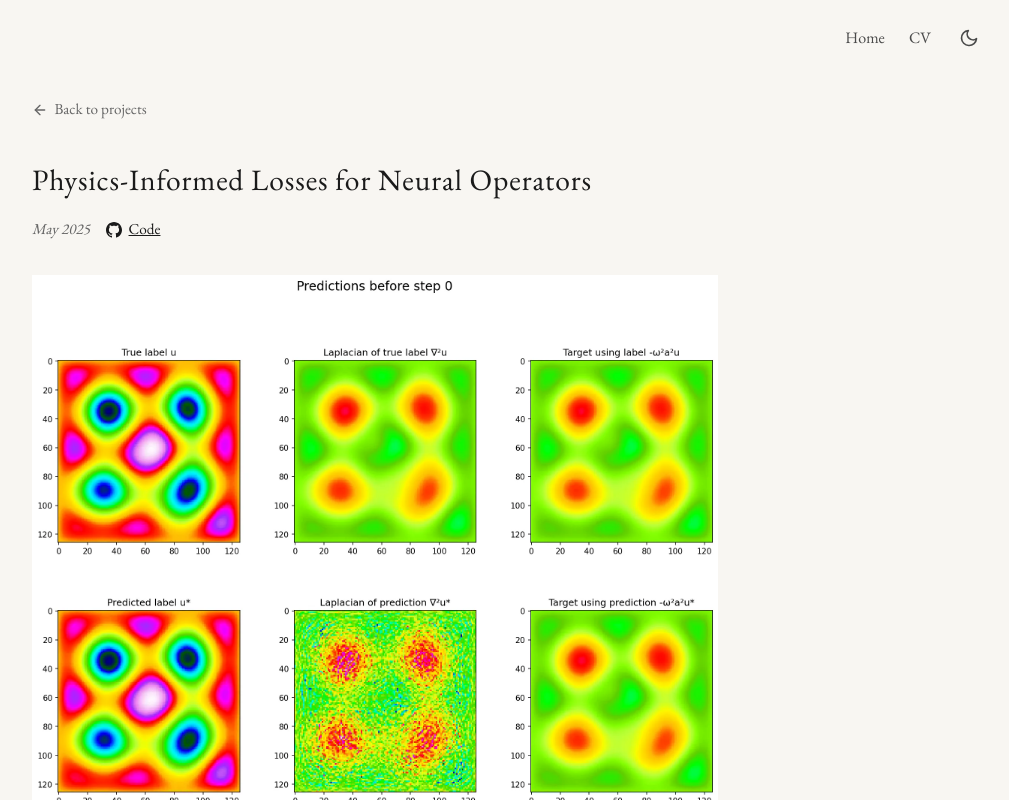
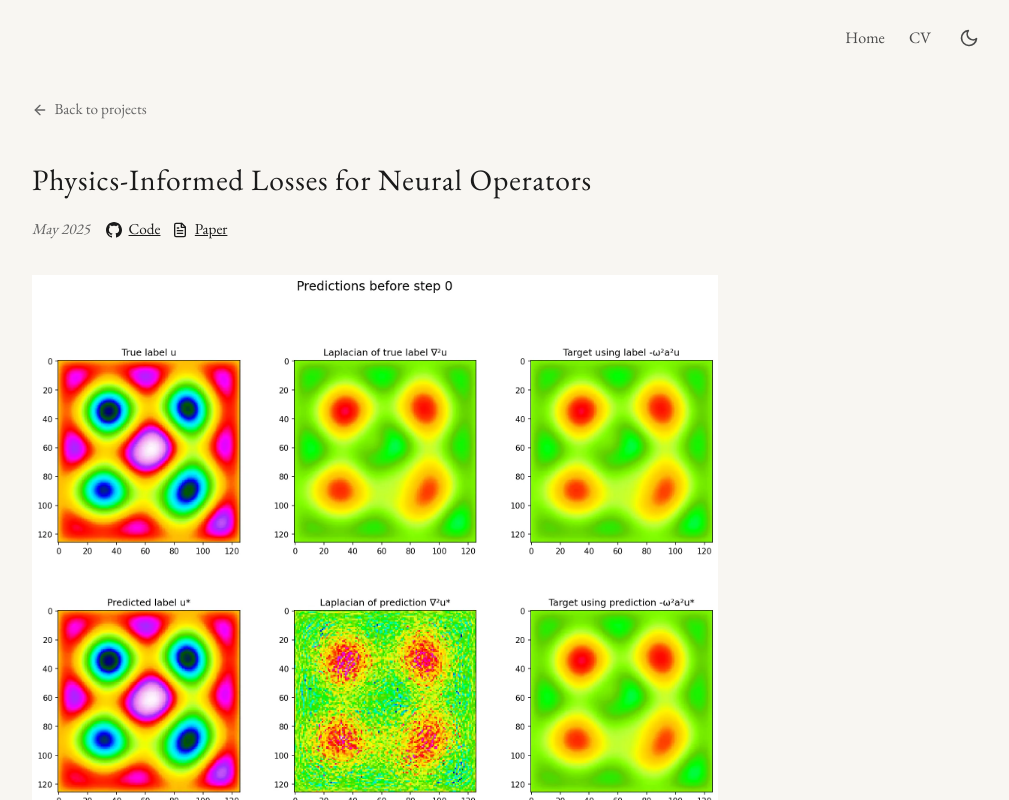
Before and after one commit to lukass16/lukass16.github.io, a Next.js app: page /project/pino in a window 1280 px wide. Shown: the top 800 px of the page, without its empty margins (265-1274 px from the left). Built offline with nearby package versions, Linux system fonts and the light colour scheme.

Commit message:
Add RAG Source Attribution Project

```diff
--- a/app/project/[slug]/page.tsx
+++ b/app/project/[slug]/page.tsx
@@ -3,7 +3,7 @@ import Image from "next/image";
 import Link from "next/link";
 import { Metadata } from "next";
 import { projects, getProjectBySlug } from "@/data/projects";
-import { ArrowLeftIcon, GitHubIcon } from "@/components/Icons";
+import { ArrowLeftIcon, getIconByName } from "@/components/Icons";
 import MarkdownContent from "@/components/MarkdownContent";
 
 interface ProjectPageProps {
@@ -62,7 +62,9 @@ export default async function ProjectPage({ params }: ProjectPageProps) {
         <div className="project-meta">
           <span className="project-date">{formatDate(project.date)}</span>
           <div className="project-links">
-            {project.links.map((link) => (
+            {project.links.map((link) => {
+              const Icon = getIconByName(link.icon);
+              return (
                 <a
                   key={link.name}
                   href={link.url}
@@ -70,10 +72,11 @@ export default async function ProjectPage({ params }: ProjectPageProps) {
                   rel="noopener noreferrer"
                   className="project-link"
                 >
-                <GitHubIcon size={16} />
+                  <Icon size={16} />
                   {link.name}
                 </a>
-            ))}
+              );
+            })}
           </div>
         </div>
       </header>
--- a/src/components/Icons.tsx
+++ b/src/components/Icons.tsx
@@ -115,6 +115,29 @@ export function ArrowLeftIcon({ className, size = 20 }: IconProps) {
   );
 }
 
+export function DocumentIcon({ className, size = 20 }: IconProps) {
+  return (
+    <svg
+      xmlns="http://www.w3.org/2000/svg"
+      width={size}
+      height={size}
+      viewBox="0 0 24 24"
+      fill="none"
+      stroke="currentColor"
+      strokeWidth="2"
+      strokeLinecap="round"
+      strokeLinejoin="round"
+      className={className}
+    >
+      <path d="M14.5 2H6a2 2 0 0 0-2 2v16a2 2 0 0 0 2 2h12a2 2 0 0 0 2-2V7.5L14.5 2z" />
+      <polyline points="14 2 14 8 20 8" />
+      <line x1="16" x2="8" y1="13" y2="13" />
+      <line x1="16" x2="8" y1="17" y2="17" />
+      <line x1="10" x2="8" y1="9" y2="9" />
+    </svg>
+  );
+}
+
 export function getIconByName(name: string): React.ComponentType<IconProps> {
   const icons: Record<string, React.ComponentType<IconProps>> = {
     envelope: EnvelopeIcon,
@@ -122,6 +145,7 @@ export function getIconByName(name: string): React.ComponentType<IconProps> {
     github: GitHubIcon,
     instagram: InstagramIcon,
     download: DownloadIcon,
+    document: DocumentIcon,
   };
   return icons[name] || EnvelopeIcon;
 }
--- a/src/data/projects.ts
+++ b/src/data/projects.ts
@@ -41,6 +41,11 @@ export const projects: Project[] = [
         url: "https://github.com/lukass16/camlab-pino",
         icon: "github",
       },
+      {
+        name: "Paper",
+        url: "/uploads/documents/pino/camlab_writeup.pdf",
+        icon: "document",
+      },
     ],
     content: `As part of research at ETH Zurich Computational Applied Mathematics Laboratory CAMLab worked on using physics-informed losses for training and fine-tuning neural operators. See short writeup [here](/uploads/documents/pino/camlab_writeup.pdf).`,
   },
@@ -57,6 +62,11 @@ export const projects: Project[] = [
         name: "Code",
         url: "https://github.com/iangill11/MLuSHrooM",
         icon: "github",
+      },
+      {
+        name: "Paper",
+        url: "/uploads/documents/gait/final.pdf",
+        icon: "document",
       },
     ],
     content: `As part of final project for the Scientific Machine Learning (S&DS 689) class at Yale University, worked on a machine learning model to more efficiently simulate plasma turbulence.
@@ -199,6 +209,11 @@ Finally, here is an image of the FC PCB, and RTU HPR 2022 team.
         url: "https://github.com/lukass16/Bark-Beetle-Detection-in-Latvia",
         icon: "github",
       },
+      {
+        name: "Paper",
+        url: "/uploads/documents/barkbeetle/paper.pdf",
+        icon: "document",
+      },
     ],
     content: `### Summary
 Throughout the 2021-2022 academic year I decided to engage in Remote Sensing research after becoming interested in the topic from a previous project. In looking for a potential research question I came upon the problem of bark beetle infestations and their early and precise detection in European forests. Looking further into the problem in the context of Latvia, I had the idea of analyzing whether a certain publicly available image dataset could be potentially used to detect infested trees with higher spatial resolution.
@@ -265,6 +280,32 @@ Here are some pictures of the FC (with some questionable soldering) and RS, as w
 
 ![team](/uploads/images/vip1/team.jpg)`,
   },
+  {
+      slug: "tdl",
+      title: "Source Attribution for RAG",
+      summary:
+        "Exploration of various methods for source attribution in RAG systems.",
+      tags: ["ML"],
+      date: "2025-10-01",
+      image: "/images/projects/tdl.png",
+      imageCaption: "Source Attribution for RAG",
+      links: [
+        {
+          name: "Code",
+          url: "https://github.com/lukass16/RAG-Attribution",
+          icon: "github",
+        },
+        {
+          name: "Paper",
+          url: "/uploads/documents/tdl/writeup.pdf",
+          icon: "document",
+        },
+      ],
+      content: `Final project for the *Trustworthy Deep Learning class (CPSC 5710)*. We explored various different approaches to perform source attribution for RAG systems i.e. identifying the most relevant informational sources used by an LLM to generate an answer in a RAG system. We implemented and evaluated six source attribution methods comparing *Shapley-based* approaches (Leave-One-Out, Monte Carlo, Permutation) with *white-box* methods (gradient, integrated gradients, attention-based) using Llama-3.2-1B.
+
+I worked on the white-box attribution methods, which leverage model internals like gradients and attention patterns for single-pass attribution. The full writeup is available [here](/uploads/documents/tdl/writeup.pdf).`
+
+  }
 ];
 
 // Sort projects by date (newest first)
```
Also changed, not shown: public/images/projects/tdl.png (added), 1 other file (tests, documents, lock files or other folders). Lines whose indentation alone changed are shown as unchanged.
